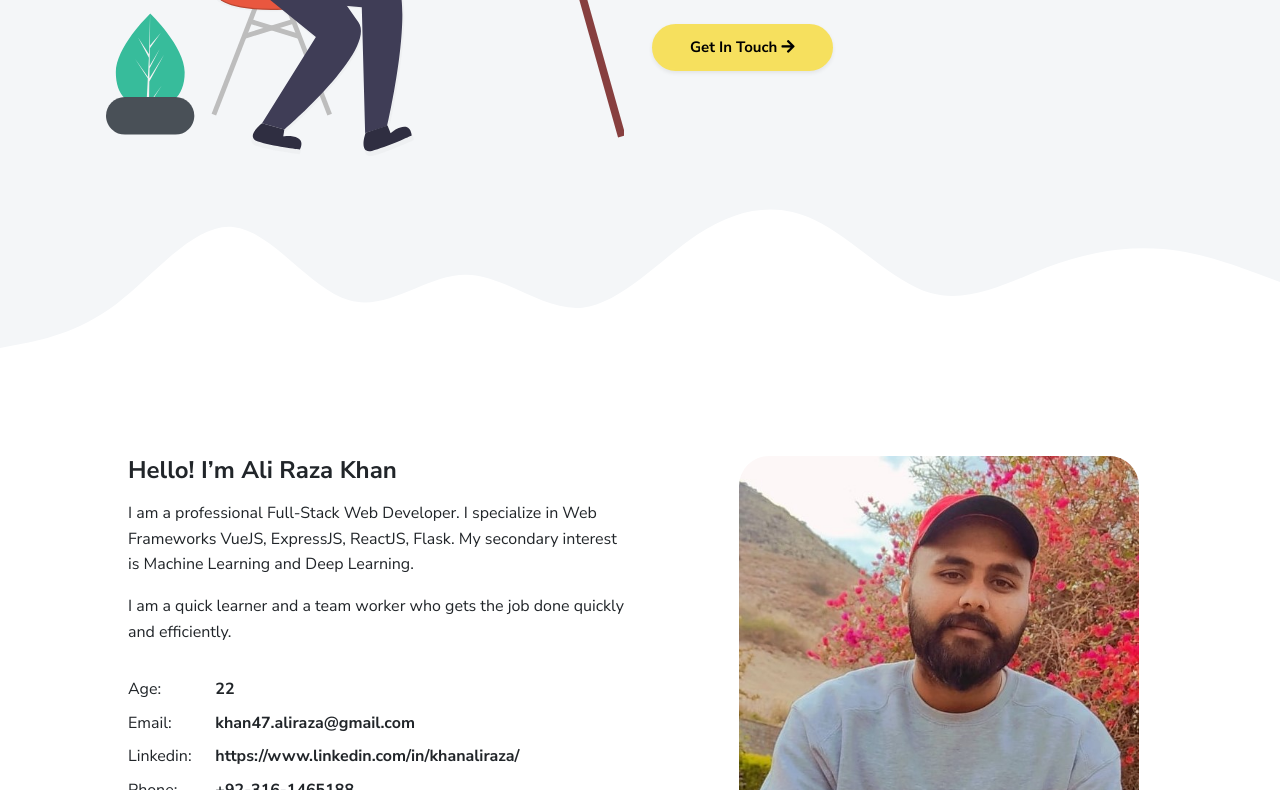
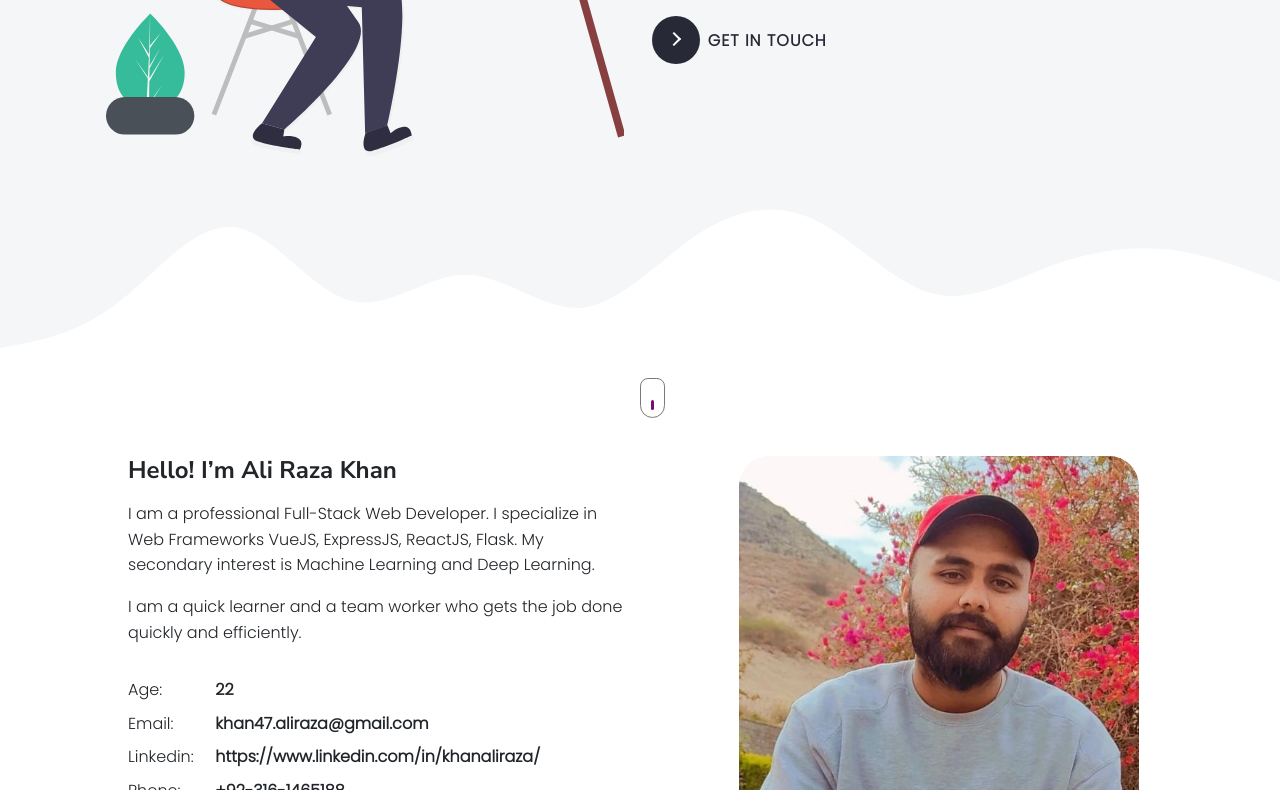
Before and after one commit to ALIRAZA47/cv, a plain HTML site: page index.html in a window 1280 px wide. Shown: the part 378-1168 px from the top of the page. Drawn offline with Linux system fonts and the light colour scheme.

Commit message:
added is scrollable icon and its functy

```diff
--- /dev/null
+++ b/css/custom.css
@@ -0,0 +1,130 @@
+button {
+  position: relative;
+  display: inline-block;
+  cursor: pointer;
+  outline: none;
+  border: 0;
+  vertical-align: middle;
+  text-decoration: none;
+  background: transparent;
+  padding: 0;
+  font-size: inherit;
+  font-family: inherit;
+}
+
+button.custom-icon-button {
+  width: 12rem;
+  height: auto;
+  letter-spacing: 1px;
+}
+
+button.custom-icon-button .circle {
+  transition: all 0.45s cubic-bezier(0.65, 0, 0.076, 1);
+  position: relative;
+  display: block;
+  margin: 0;
+  width: 3rem;
+  height: 3rem;
+  background: #282936;
+  border-radius: 1.625rem;
+}
+
+button.custom-icon-button .circle .icon {
+  transition: all 0.45s cubic-bezier(0.65, 0, 0.076, 1);
+  position: absolute;
+  top: 0;
+  bottom: 0;
+  margin: auto;
+  background: #fff;
+}
+
+button.custom-icon-button .circle .icon.arrow {
+  transition: all 0.45s cubic-bezier(0.65, 0, 0.076, 1);
+  left: 0.625rem;
+  width: 1.125rem;
+  height: 0.125rem;
+  background: none;
+}
+
+button.custom-icon-button .circle .icon.arrow::before {
+  position: absolute;
+  content: "";
+  top: -0.29rem;
+  right: 0.0625rem;
+  width: 0.625rem;
+  height: 0.625rem;
+  border-top: 0.125rem solid #fff;
+  border-right: 0.125rem solid #fff;
+  transform: rotate(45deg);
+}
+
+button.custom-icon-button .button-text {
+  transition: all 0.45s cubic-bezier(0.65, 0, 0.076, 1);
+  position: absolute;
+  top: 0;
+  left: 0;
+  right: 0;
+  bottom: 0;
+  padding: 0.75rem 0;
+  margin: 0 0 0 2.4rem;
+  color: #282936;
+  font-weight: 700;
+  line-height: 1.6;
+  text-align: center;
+  text-transform: uppercase;
+}
+
+button:hover .circle {
+  width: 100%;
+}
+
+button:hover .circle .icon.arrow {
+  background: #fff;
+  transform: translate(1rem, 0);
+}
+
+button:hover .button-text {
+  color: #fff;
+  font-weight: 600;
+}
+
+.mouse {
+  width: 25px;
+  height: 40px;
+  border: 1px solid rgb(122, 120, 120);
+  background-color: transparent;
+  border-radius: 13px;
+  border-bottom-left-radius: 20px;
+  border-bottom-right-radius: 20px;
+  display: flex;
+  align-items: center;
+  justify-content: center;
+  position: fixed;
+  bottom: 4px;
+  left: 50%;
+  z-index: 99999;
+}
+
+.scroll {
+  width: 3px;
+  height: 10px;
+  background-color: rgb(122, 10, 120);
+  border-radius: 2px;
+  position: absolute;
+  bottom: 9px;
+  animation: move_918 1.5s linear infinite;
+}
+
+@keyframes move_918 {
+  0% {
+    bottom: 9px;
+  }
+
+  50% {
+    bottom: 5px;
+  }
+
+  100% {
+    bottom: 9px;
+  }
+}
--- a/css/main.css
+++ b/css/main.css
@@ -1,5 +1,7 @@
-html, body {
+html,
+body {
   overflow-x: hidden;
+  font-family: "Poppins", sans-serif;
 }
 
 /**
@@ -86,7 +88,7 @@ html {
   min-width: 600px;
   transform-origin: top;
   -webkit-animation: animateWave 2000ms cubic-bezier(0.23, 1, 0.32, 1) forwards;
-          animation: animateWave 2000ms cubic-bezier(0.23, 1, 0.32, 1) forwards;
+  animation: animateWave 2000ms cubic-bezier(0.23, 1, 0.32, 1) forwards;
   background-image: url("../images/wave-bg.svg");
   background-position: center;
   background-repeat: no-repeat;
@@ -98,7 +100,7 @@ img.avatar {
 
 /* Masonary grid for portfolio */
 .grid:after {
-  content: '';
+  content: "";
   display: block;
   clear: both;
 }
@@ -175,7 +177,7 @@ img.avatar {
 
 /* Portolio Caption */
 #bp_container .bp-xc {
-  background: #F6E05E !important;
+  background: #f6e05e !important;
 }
 
 #bp_caption a {
@@ -221,7 +223,7 @@ footer a:not(.nav-link) {
 }
 
 .hover-effect {
-  transition: transform .18s ease-in-out;
+  transition: transform 0.18s ease-in-out;
 }
 
 .hover-effect:hover {
--- a/index.html
+++ b/index.html
@@ -7,16 +7,19 @@
     <meta name="viewport" content="width=device-width, initial-scale=1">
     <title>Ali Raza Khan</title>
     <link rel="preconnect" href="https://fonts.gstatic.com" crossorigin="crossorigin"/>
-    <link rel="preload" as="style" href="https://fonts.googleapis.com/css2?family=Nunito+Sans:wght@300;400;700;800&amp;display=swap"/>
+    <link rel="preconnect" href="https://fonts.googleapis.com">
+<link rel="preconnect" href="https://fonts.gstatic.com" crossorigin>
+<link href="https://fonts.googleapis.com/css2?family=Poppins:ital,wght@0,100;0,200;0,300;1,100;1,200&display=swap" rel="stylesheet">
     <link rel="stylesheet" href="https://fonts.googleapis.com/css2?family=Nunito+Sans:wght@300;400;700;800&amp;display=swap" media="print" onload="this.media='all'"/>
     <noscript>
       <link rel="stylesheet" href="https://fonts.googleapis.com/css2?family=Nunito+Sans:wght@300;400;700;800&amp;display=swap"/>
     </noscript>
-    <link href="./css/font-awesome/css/all.min.css?ver=1.2.0" rel="stylesheet">
-    <link href="./css/bootstrap-icons/bootstrap-icons.css?ver=1.2.0" rel="stylesheet">
-    <link href="./css/bootstrap.min.css?ver=1.2.0" rel="stylesheet">
-    <link href="./css/aos.css?ver=1.2.0" rel="stylesheet">
-    <link href="./css/main.css?ver=1.2.0" rel="stylesheet">
+    <link href="./css/font-awesome/css/all.min.css?ver=1.2.1" rel="stylesheet">
+    <link href="./css/bootstrap-icons/bootstrap-icons.css?ver=1.2.1" rel="stylesheet">
+    <link href="./css/bootstrap.min.css?ver=1.2.1" rel="stylesheet">
+    <link href="./css/aos.css?ver=1.2.1" rel="stylesheet">
+    <link href="./css/custom.css?ver=1.0.1" rel="stylesheet">
+    <link href="./css/main.css?ver=1.2.1" rel="stylesheet">
     <noscript>
       <style type="text/css">
         [data-aos] {
@@ -69,7 +72,13 @@
                 </ul>
               </nav>
             </div>
-            <div class="mt-3" data-aos="fade-up" data-aos-delay="200"><a class="btn btn-primary shadow-sm mt-1 hover-effect" href="#contact">Get In Touch <i class="fas fa-arrow-right"></i></a></div>
+            <button class="mt-3 custom-icon-button">
+              <span class="circle" aria-hidden="true">
+                <span class="icon arrow"></span>
+              </span>
+              <a class="button-text text-decoration-none" href="#contact">Get In Touch</a>
+            </button>
+            <!-- <div class="mt-3 custom-icon-button" data-aos="fade-up" data-aos-delay="200"><a class="btn btn-primary shadow-sm mt-1 hover-effect" href="#contact">Get In Touch <i class="fas fa-arrow-right"></i></a></div> -->
           </div>
         </div>
       </div>
@@ -78,6 +87,9 @@
   <div class="wave-bg"></div>
 </header>
 <div class="section pt-4 px-3 px-lg-4" id="about">
+  <button class="mouse" id="scroll-is-available">
+  <div class="scroll"></div>
+</button>
   <div class="container-narrow">
     <div class="row">
       <div class="col-md-6">
@@ -501,12 +513,12 @@
       <div class="social-nav">
         <nav role="navigation">
           <ul class="nav justify-content-center" style="gap: 20px">
-                  <li class="nav-item"><a class="nav-link" href="https://www.facebook.com/people/Ali-Raza-Khan/100008329454484/" title="Facebook"><i class="fab fa-facebook"></i><span class="menu-title sr-only">Facebook</span></a></li>
-                  <li class="nav-item"><a class="nav-link" href="https://www.instagram.com/ali_razakhann" title="Instagram"><i class="fab fa-instagram"></i><span class="menu-title sr-only">Instagram</span></a></li>
-                  <li class="nav-item"><a class="nav-link" href="https://www.linkedin.com/in/khanaliraza/" title="LinkedIn"><i class="fab fa-linkedin"></i><span class="menu-title sr-only">LinkedIn</span></a></li>
-                  <li class="nav-item"><a class="nav-link" href="https://github.com/ALIRAZA47/" title="Github"><i class="fab fa-github"></i><span class="menu-title sr-only">Github</span></a></li>
-                  <li class="nav-item"><a class="nav-link" href="https://www.hackerrank.com/raza2018" title="HackerRank"><i class="fab fa-hackerrank"></i><span class="menu-title sr-only">HackerRank</span></a></li>
-                  <li class="nav-item"><a class="nav-link" href="https://leetcode.com/ALIRAZA47/" title="HackerRank"><img src="images/logo-leetcode.png" style="height: 17px; width: 17px; margin:0;margin-top:-6px" alt=""><span class="menu-title sr-only">HackerRank</span></a></li>
+                  <li class="nav-item"><a class="nav-link" target="_blank" href="https://www.facebook.com/people/Ali-Raza-Khan/100008329454484/" title="Facebook"><i class="fab fa-facebook"></i><span class="menu-title sr-only">Facebook</span></a></li>
+                  <li class="nav-item"><a class="nav-link" target="_blank" href="https://www.instagram.com/ali_razakhann" title="Instagram"><i class="fab fa-instagram"></i><span class="menu-title sr-only">Instagram</span></a></li>
+                  <li class="nav-item"><a class="nav-link" target="_blank" href="https://www.linkedin.com/in/khanaliraza/" title="LinkedIn"><i class="fab fa-linkedin"></i><span class="menu-title sr-only">LinkedIn</span></a></li>
+                  <li class="nav-item"><a class="nav-link" target="_blank" href="https://github.com/ALIRAZA47/" title="Github"><i class="fab fa-github"></i><span class="menu-title sr-only">Github</span></a></li>
+                  <li class="nav-item"><a class="nav-link" target="_blank" href="https://www.hackerrank.com/raza2018" title="HackerRank"><i class="fab fa-hackerrank"></i><span class="menu-title sr-only">HackerRank</span></a></li>
+                  <li class="nav-item"><a class="nav-link" target="_blank" href="https://leetcode.com/ALIRAZA47/" title="LeetCode"><img src="images/logo-leetcode.png" style="height: 17px; width: 17px; margin:0;margin-top:-6px" alt=""><span class="menu-title sr-only">LeetCode</span></a></li>
                 </ul>
         </nav>
       </div>
--- a/scripts/main.js
+++ b/scripts/main.js
@@ -1,8 +1,8 @@
-(function() {
+(function () {
   "use strict";
 
-  window.addEventListener('load', () => {
-    on_page_load()
+  window.addEventListener("load", () => {
+    on_page_load();
   });
 
   /**
@@ -11,31 +11,34 @@
   function on_page_load() {
     // Initialize On-scroll Animations
     AOS.init({
-      anchorPlacement: 'top-left',
+      anchorPlacement: "top-left",
       duration: 600,
       easing: "ease-in-out",
       once: true,
       mirror: false,
-      disable: 'mobile'
+      disable: "mobile",
     });
   }
 
   /**
    * Navbar effects and scrolltop buttons upon scrolling
    */
-  const navbar = document.getElementById('header-nav')
-  var body = document.getElementsByTagName("body")[0]
-  const scrollTop = document.getElementById('scrolltop')
+  const navbar = document.getElementById("header-nav");
+  var body = document.getElementsByTagName("body")[0];
+  const scrollTop = document.getElementById("scrolltop");
+  const scrollIsAvailable = document.getElementById("scroll-is-available");
   window.onscroll = () => {
     if (window.scrollY > 0) {
-      navbar.classList.add('fixed-top', 'shadow-sm')
-      body.style.paddingTop = navbar.offsetHeight + "px"
+      navbar.classList.add("fixed-top", "shadow-sm");
+      body.style.paddingTop = navbar.offsetHeight + "px";
       scrollTop.style.visibility = "visible";
+      scrollIsAvailable.style.visibility = "hidden";
       scrollTop.style.opacity = 1;
     } else {
-      navbar.classList.remove('fixed-top', 'shadow-sm')
-      body.style.paddingTop = "0px"
+      navbar.classList.remove("fixed-top", "shadow-sm");
+      body.style.paddingTop = "0px";
       scrollTop.style.visibility = "hidden";
+      scrollIsAvailable.style.visibility = "visible";
       scrollTop.style.opacity = 0;
     }
   };
@@ -43,52 +46,57 @@
   /**
    * Masonry Grid
    */
-  var elem = document.querySelector('.grid');
-  if(elem) {
-    imagesLoaded(elem, function() {
+  var elem = document.querySelector(".grid");
+  if (elem) {
+    imagesLoaded(elem, function () {
       new Masonry(elem, {
-        itemSelector: '.grid-item',
+        itemSelector: ".grid-item",
         percentPosition: true,
-        horizontalOrder: true
+        horizontalOrder: true,
       });
-    })
+    });
   }
 
   /**
    * Big Picture Popup for images and videos
    */
-   document.querySelectorAll("[data-bigpicture]").forEach((function(e) {
-     e.addEventListener("click", (function(t){
-       t.preventDefault();
-       const data =JSON.parse(e.dataset.bigpicture)
-       BigPicture({
+  document.querySelectorAll("[data-bigpicture]").forEach(function (e) {
+    e.addEventListener("click", function (t) {
+      t.preventDefault();
+      const data = JSON.parse(e.dataset.bigpicture);
+      BigPicture({
         el: t.target,
-        ...data
-      })
-     })
-    )
-  }))
+        ...data,
+      });
+    });
+  });
 
   /**
    * Big Picture Popup for Photo Gallary
    */
-   document.querySelectorAll(".bp-gallery a").forEach((function(e) {
-    var caption = e.querySelector('figcaption')
-    var img = e.querySelector('img')
+  document.querySelectorAll(".bp-gallery a").forEach(function (e) {
+    var caption = e.querySelector("figcaption");
+    var img = e.querySelector("img");
     // set the link present on the item to the caption in full view
-    img.dataset.caption = '<a class="link-light" target="_blank" href="' + e.href + '">' + caption.innerHTML + '</a>';
-    window.console.log(caption, img)
-     e.addEventListener("click", (function(t){
-       t.preventDefault();
-       BigPicture({
+    img.dataset.caption =
+      '<a class="link-light" target="_blank" href="' +
+      e.href +
+      '">' +
+      caption.innerHTML +
+      "</a>";
+    window.console.log(caption, img);
+    e.addEventListener("click", function (t) {
+      t.preventDefault();
+      BigPicture({
         el: t.target,
-        gallery: '.bp-gallery',
-      })
-     })
-    )
-  }))
+        gallery: ".bp-gallery",
+      });
+    });
+  });
 
   // Add your javascript here
-
-
+  const aboutSection = document.getElementById("about");
+  scrollIsAvailable.addEventListener("click", () => {
+    aboutSection.scrollIntoView({ behavior: "smooth" });
+  });
 })();
```
